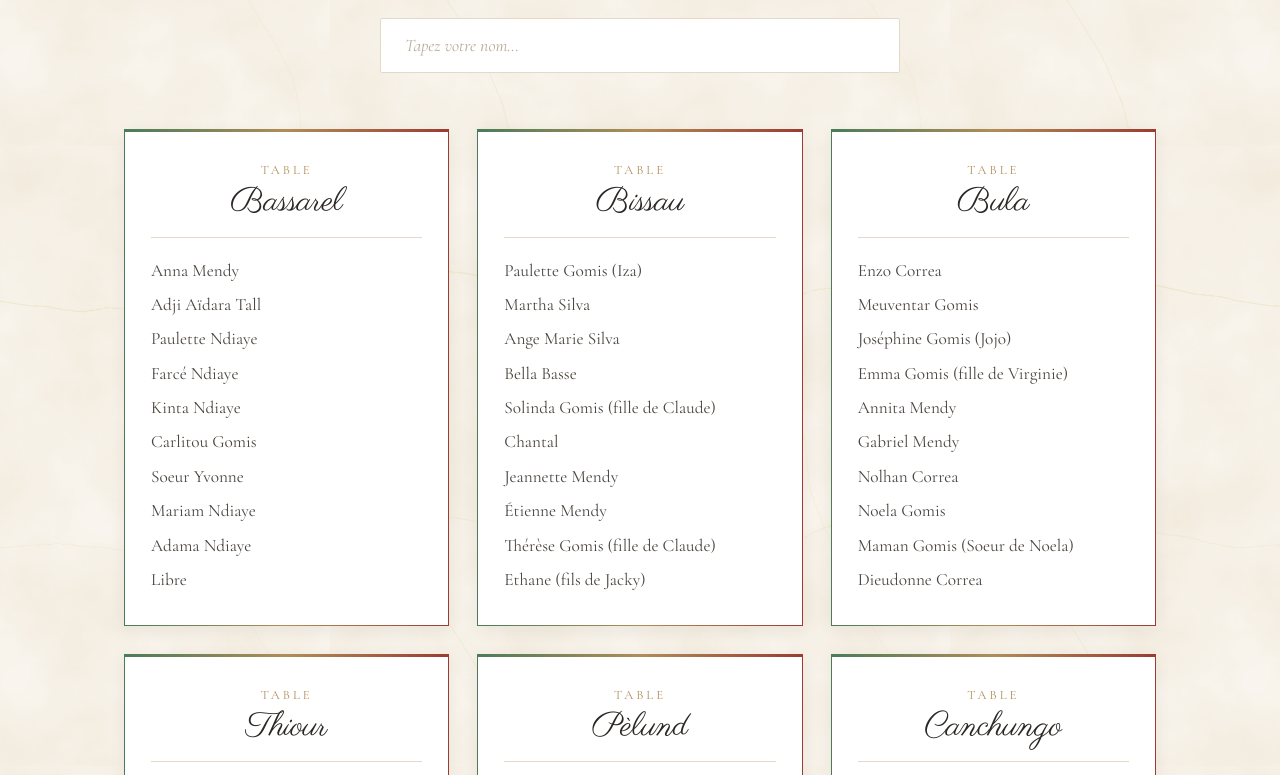
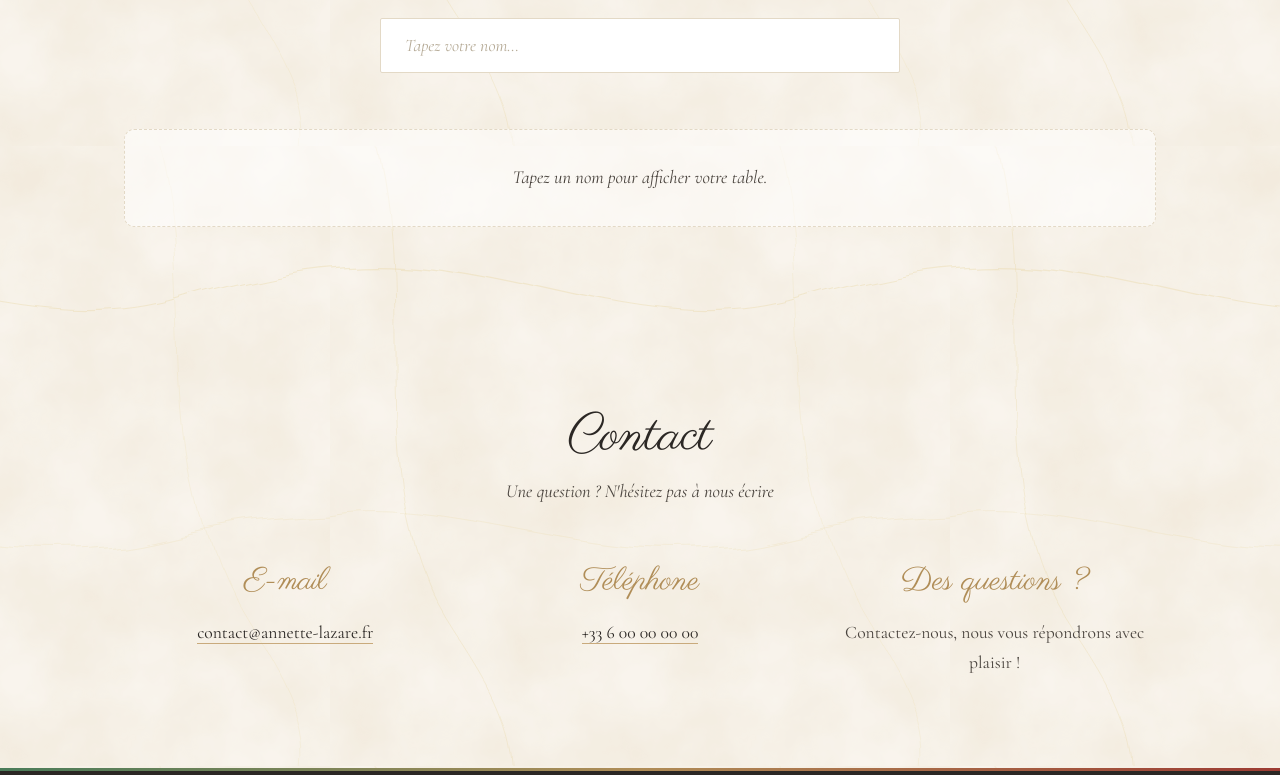
Before and after one commit to DonatienCorrea/annette-lazare, a plain HTML site: page index.html in a window 1280 px wide. Shown: the part 1714-2489 px from the top of the page. Drawn offline with nearby package versions, Linux system fonts and the light colour scheme.

Commit message:
Add search prompt and styling for table display

```diff
--- a/script.js
+++ b/script.js
@@ -81,6 +81,8 @@ const searchInput = document.getElementById('searchInput');
 const clearButton = document.getElementById('clearSearch');
 const tablesContainer = document.getElementById('tablesContainer');
 const noResults = document.getElementById('noResults');
+const urlParams = new URLSearchParams(window.location.search);
+const showAllTables = urlParams.has('showAllTables') || urlParams.has('allTables') || urlParams.has('admin');
 
 // ===== Écouteurs d'événements =====
 searchInput.addEventListener('input', handleSearch);
@@ -221,6 +223,14 @@ function render(term = '') {
 
     if (term === '') {
         noResults.hidden = true;
+        if (!showAllTables) {
+            const prompt = document.createElement('p');
+            prompt.className = 'search-prompt';
+            prompt.textContent = 'Tapez un nom pour afficher votre table.';
+            tablesContainer.appendChild(prompt);
+            return;
+        }
+
         tables.forEach(table => {
             tablesContainer.appendChild(createTableCard(table, term, new Set(table.guests)));
         });
@@ -312,4 +322,4 @@ function createTableCard(table, term, matchedGuests) {
 }
 
 // ===== Initialisation =====
-document.addEventListener('DOMContentLoaded', () => render(''));
+document.addEventListener('DOMContentLoaded', () => render(searchInput.value.trim()));
--- a/styles.css
+++ b/styles.css
@@ -260,6 +260,19 @@ h2 {
     border-radius: 6px;
     color: var(--charcoal);
     font-style: italic;
+}
+
+.search-prompt {
+    grid-column: 1 / -1;
+    margin: 0;
+    padding: 32px 20px;
+    text-align: center;
+    color: var(--charcoal);
+    font-size: 1.15rem;
+    font-style: italic;
+    border: 1px dashed var(--line);
+    border-radius: 10px;
+    background-color: rgba(255, 255, 255, 0.55);
 }
 
 .table-card {
```
